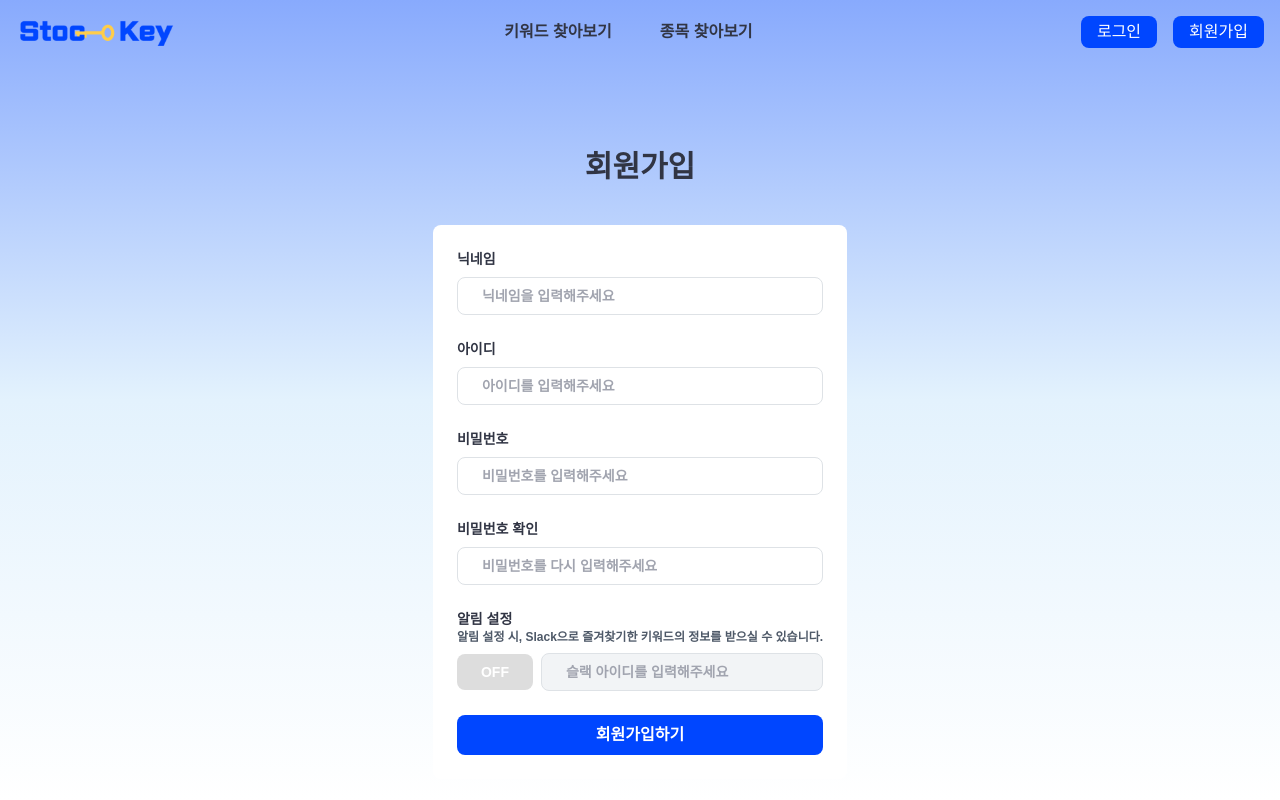
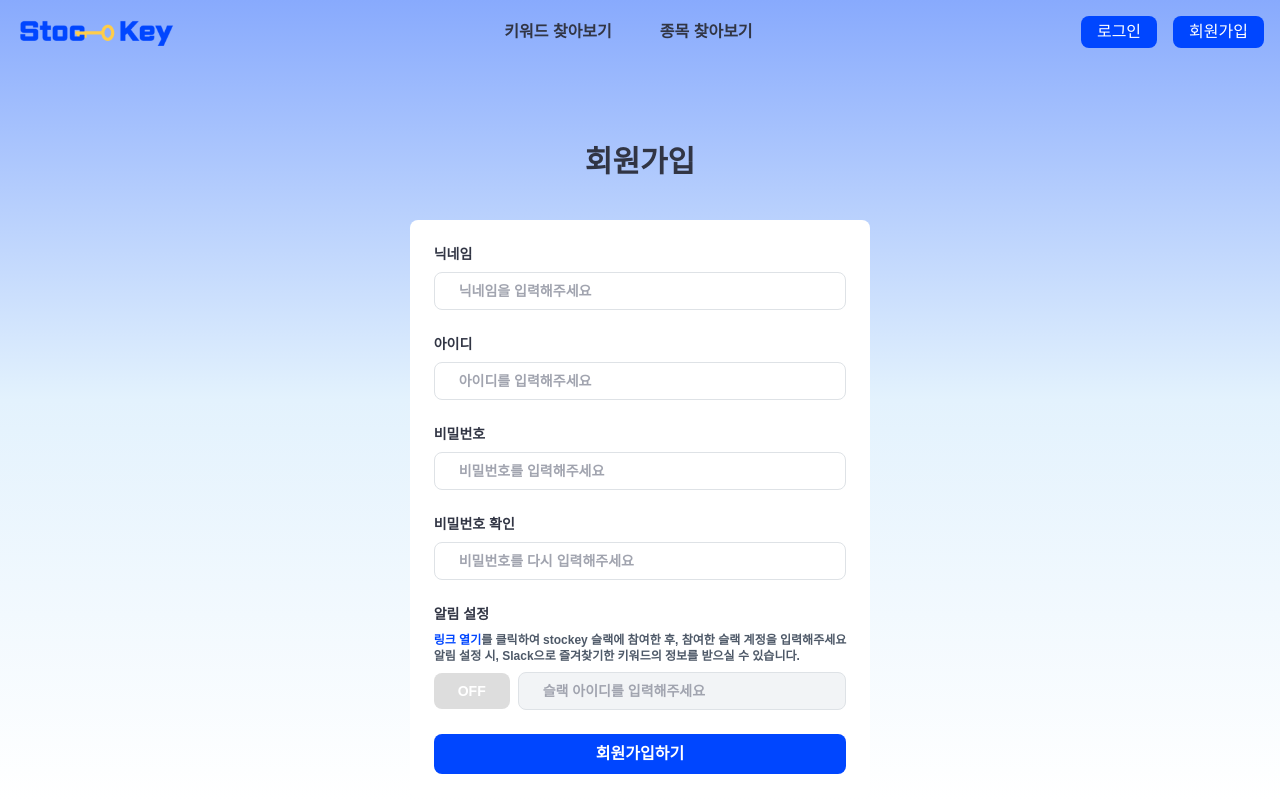
Before and after one commit to Chaean00/Stockey_Frontend, a React (Vite) app: page /signUp in a window 1280 px wide. Shown: the top 800 px of the page. Built offline with nearby package versions, Linux system fonts and the light colour scheme; no server answers.

Commit message:
Refactor : 회원가입 슬랙링크 추가 및 CSS 조정

```diff
--- a/src/pages/SignUpPage/SignUpPage.jsx
+++ b/src/pages/SignUpPage/SignUpPage.jsx
@@ -118,8 +118,19 @@ export default function SignUpPage() {
 
           {/** 알림 설정 */}
           <div className="mb-6">
-            <label className="block text-sm font-semibold mb-2">
+            <div className="block text-sm font-semibold mb-2">
               알림 설정
+              <div className="text-gray-500 text-xs mt-2">
+                <a
+                  href="https://join.slack.com/t/team-stockey/shared_invite/zt-2uj3dnj2u-JwP4~_dzpDr1yT~MAS59_A"
+                  target="_blank" // 새 탭에서 링크 열기
+                  rel="noopener noreferrer" // 보안상 권장되는 속성
+                  className="text-blue-200 hover:underline"
+                >
+                  링크 열기
+                </a>
+                를 클릭하여 stockey 슬랙에 참여한 후, 참여한 슬랙 계정을 입력해주세요
+              </div>
               <p className="text-gray-500 text-xs mb-2">
                 알림 설정 시, Slack으로 즐겨찾기한 키워드의 정보를 받으실 수 있습니다.
               </p>
@@ -146,7 +157,7 @@ export default function SignUpPage() {
                   } rounded-lg focus:ring-2 focus:ring-blue-200 focus:outline-none `}
                 />
               </div>
-            </label>
+            </div>
           </div>
 
           {/** 회원가입 버튼 */}
```
